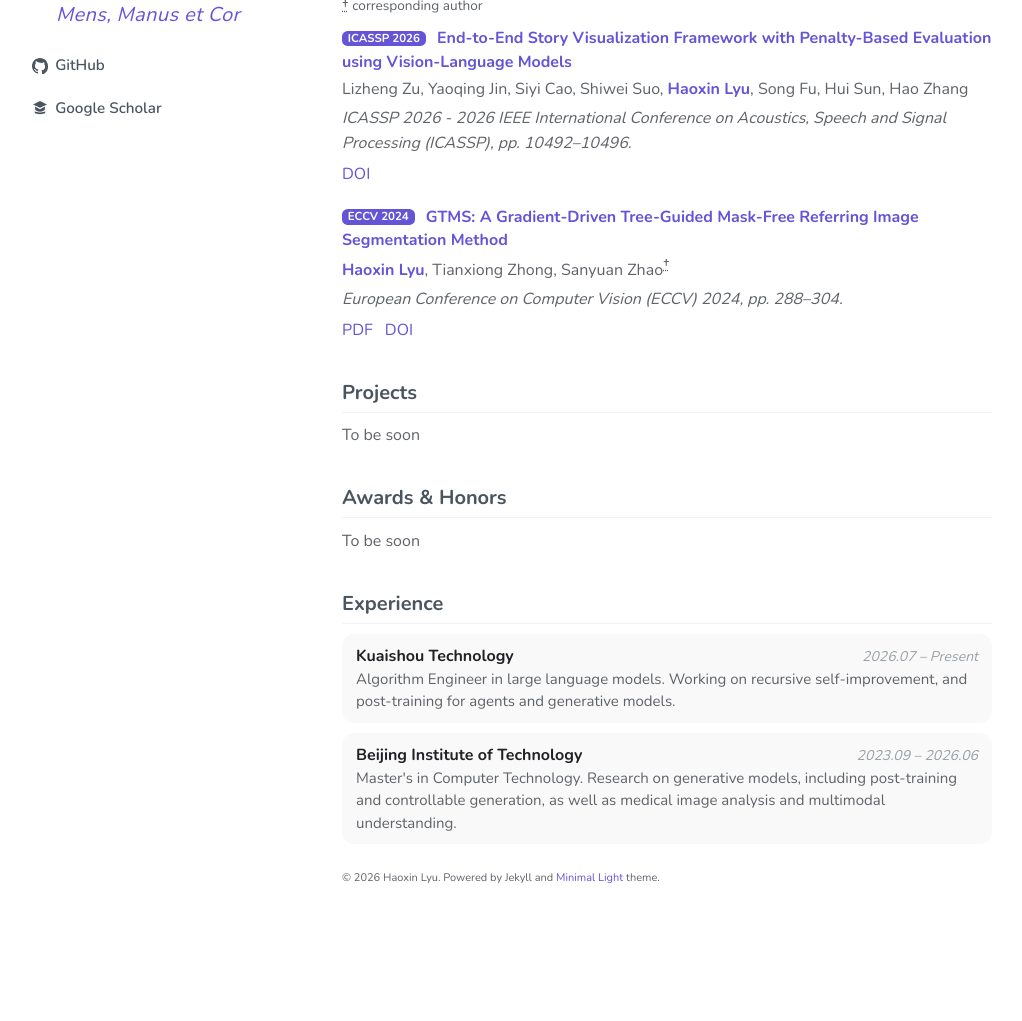
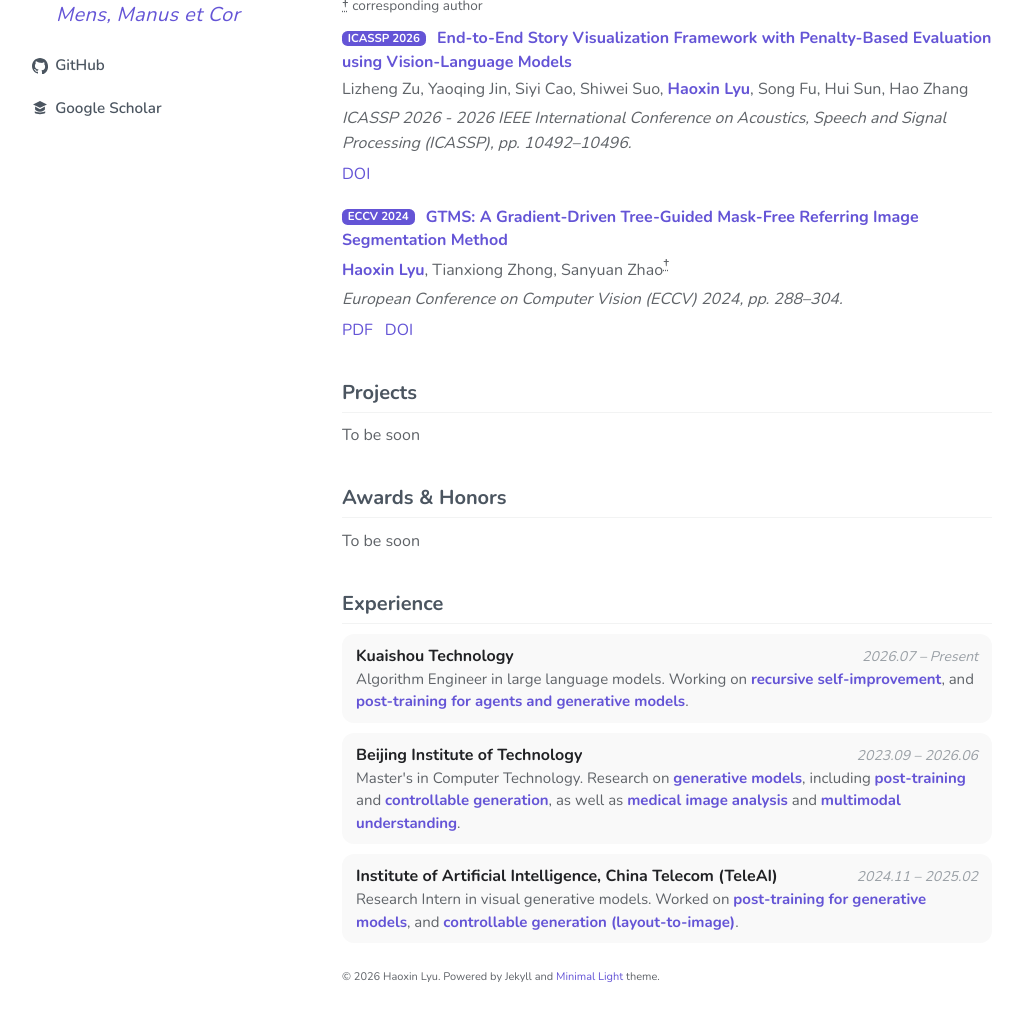
Before and after one commit to eternalld/eternalld.github.io, a Jekyll site: the page built from index.md, in a window 1280 px wide and 1400 px high, scrolled down 525 px, cut to the strip 341-1362 px from the top of the window. Shown: the whole strip, without its empty margins (128-1150 px from the left). Built offline with Jekyll 4.4.1, drawn with Linux system fonts in a browser that asks for light colours; comment, search, counter and statistics services are not loaded; before the commit the page ends 1826 px from its top, so only the background shows below that.

Commit message:
Add the TeleAI internship and highlight research phrases.
Keep the two published entries first, then the confirmed internship, and mark only the named phrases.

Co-authored-by: Eternal_LD <eternalld@users.noreply.github.com>

```diff
--- a/_data/curriculum.yml
+++ b/_data/curriculum.yml
@@ -2,7 +2,40 @@ heading: Experience
 items:
   - organization: Kuaishou Technology
     period: "2026.07 – Present"
-    detail: "Algorithm Engineer in large language models. Working on recursive self-improvement, and post-training for agents and generative models."
+    parts:
+      - text: "Algorithm Engineer in large language models. Working on "
+      - text: "recursive self-improvement"
+        focus: true
+      - text: ", and "
+      - text: "post-training for agents and generative models"
+        focus: true
+      - text: "."
   - organization: Beijing Institute of Technology
     period: "2023.09 – 2026.06"
-    detail: "Master's in Computer Technology. Research on generative models, including post-training and controllable generation, as well as medical image analysis and multimodal understanding."
+    parts:
+      - text: "Master's in Computer Technology. Research on "
+      - text: "generative models"
+        focus: true
+      - text: ", including "
+      - text: "post-training"
+        focus: true
+      - text: " and "
+      - text: "controllable generation"
+        focus: true
+      - text: ", as well as "
+      - text: "medical image analysis"
+        focus: true
+      - text: " and "
+      - text: "multimodal understanding"
+        focus: true
+      - text: "."
+  - organization: "Institute of Artificial Intelligence, China Telecom (TeleAI)"
+    period: "2024.11 – 2025.02"
+    parts:
+      - text: "Research Intern in visual generative models. Worked on "
+      - text: "post-training for generative models"
+        focus: true
+      - text: ", and "
+      - text: "controllable generation (layout-to-image)"
+        focus: true
+      - text: "."
--- a/_includes/curriculum.md
+++ b/_includes/curriculum.md
@@ -9,7 +9,7 @@
 {% if item.organization %}<strong>{{ item.organization }}</strong>{% endif %}
 {% if item.period %}<em>{{ item.period }}</em>{% endif %}
 </div>
-{% if item.detail %}<p>{{ item.detail }}</p>{% endif %}
+{% if item.parts %}<p>{% for part in item.parts %}{% if part.focus %}<span class="experience-focus">{{ part.text }}</span>{% else %}{{ part.text }}{% endif %}{% endfor %}</p>{% elsif item.detail %}<p>{{ item.detail }}</p>{% endif %}
 </div>
 </article>
 {% endfor %}
--- a/_sass/minimal-light.scss
+++ b/_sass/minimal-light.scss
@@ -1062,6 +1062,15 @@ h2.section-anchor {
   }
 }
 
+.experience-focus {
+  color: #6454d6;
+  font-weight: 700;
+
+  @include dark {
+    color: #c4b8ff;
+  }
+}
+
 @media (max-width: 720px) {
   .experience-head {
     flex-direction: column;
```
Also changed, not shown: tests/experience.test.mjs (+26 -8 lines), tests/integration/built-site.test.mjs (+15 -0 lines).
